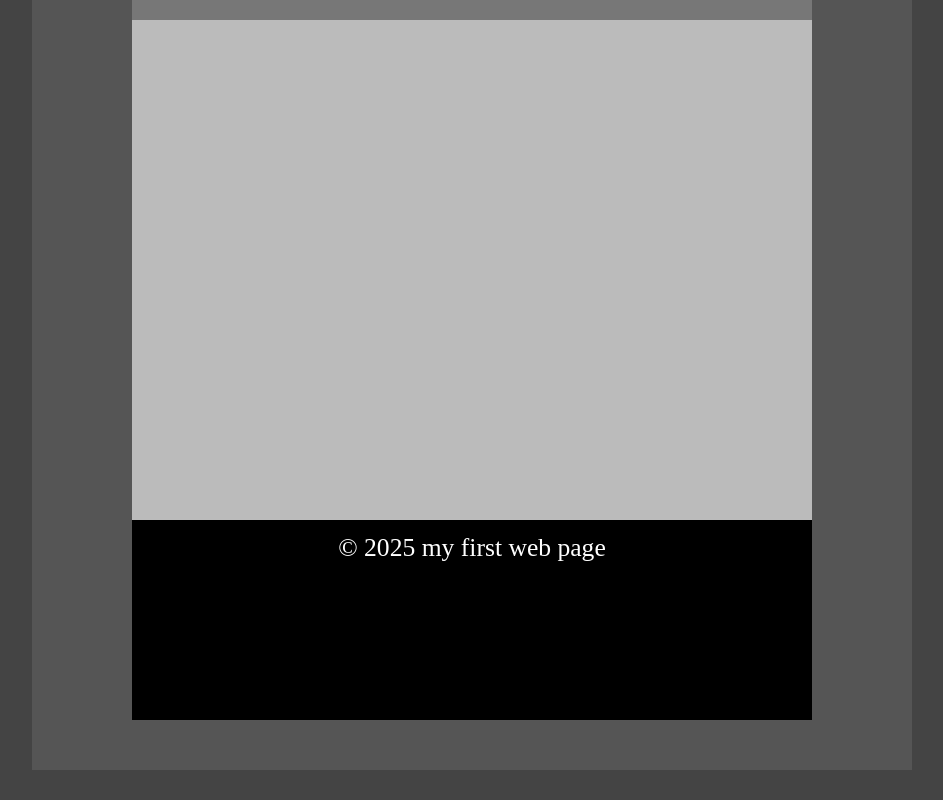
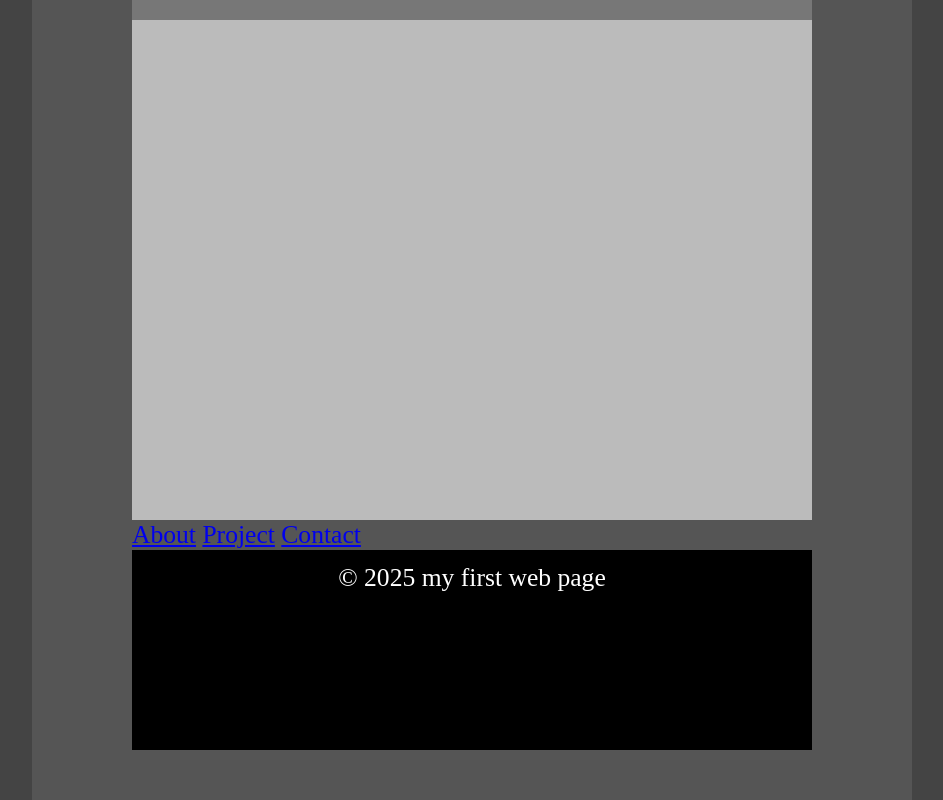
Before and after one commit to ashenafianiyo/ashenafianiyo.github.io, a plain HTML site: page index.html in a window 1280 px wide. Shown: the part 1719-2519 px from the top of the page, without its empty margins (168-1111 px from the left). Before the commit the page ends 2489 px from the top, so only its background shows below. Drawn offline with Linux system fonts and the light colour scheme.

Commit message:
Web page Assignment

```diff
--- a/index.html
+++ b/index.html
@@ -16,6 +16,9 @@
     <div id="aboutright"></div>
     <div id="contact"></div>
     <div id="skill"></div>
+    <a href="#about">About</a>
+    <a href="#project">Project</a>
+    <a href="#contact">Contact</a>
 
     <div>
  <footer>
```
